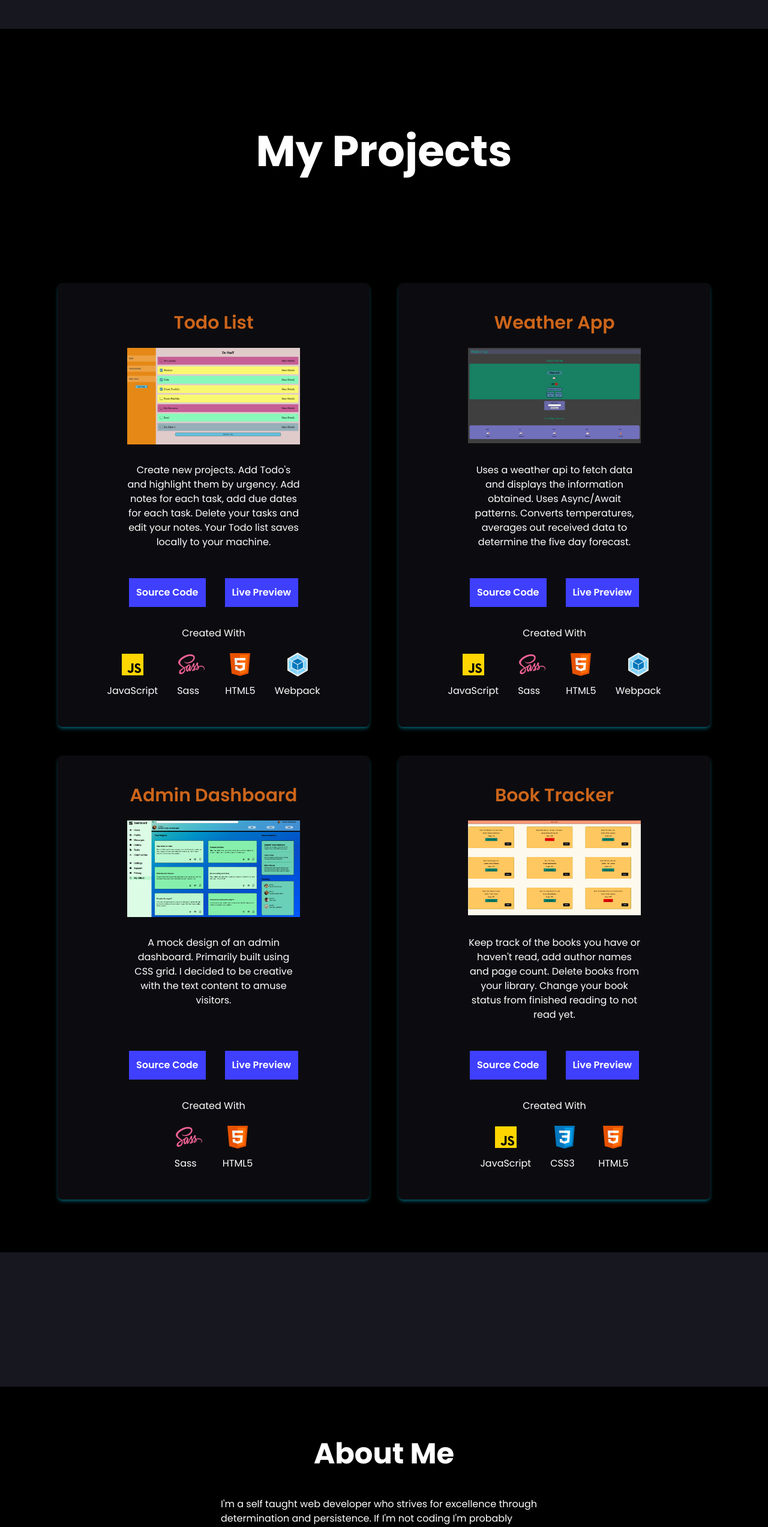
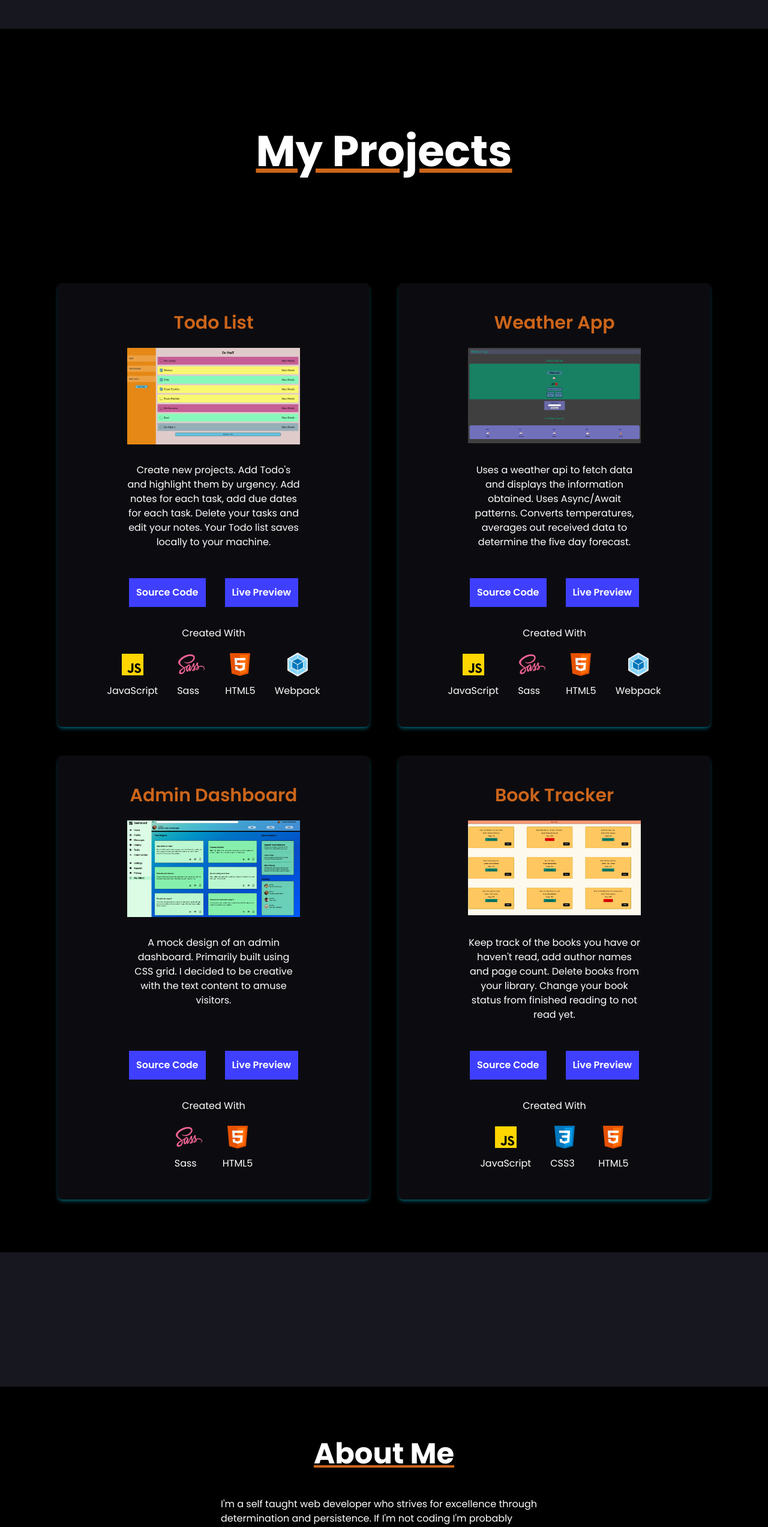
Before and after one commit to Dezzep/Portfolio, a React (Create React App) app: page / in a window 1280 px wide. Shown: the part 1160-3706 px from the top of the page at 60% size. Built offline with nearby package versions, Linux system fonts and the light colour scheme.

Commit message:
changed a bit of text in the about me, styled headers more. Made div spacing more mobile friendly.

```diff
--- a/src/App.js
+++ b/src/App.js
@@ -6,6 +6,7 @@ import Projects from './components/Projects';
 import About from './components/About';
 import Contact from './components/Contact';
 document.body.style.backgroundColor = "#17171F";
+
 function App() {
   return (
     <div className='text-white font-poppins pb-12'>
--- a/src/components/About.js
+++ b/src/components/About.js
@@ -1,8 +1,8 @@
 import '../App.css';
 export default function About(props) {
   return (
-    <div id='about' className='p-16 container mt-56 lg:flex-col justify-between items-center mx-auto px-8 md:px-24 lg:px-24 w-full bg-black pb-56'>
-      <h2 className='mt-6 text-3xl font-bold md:text-6xl lg:text-5xl text-center mb-12'> About Me </h2>
+    <div id='about' className='p-16 container sm:mt-56 lg:flex-col justify-between items-center mx-auto px-8 md:px-24 lg:px-24 w-full bg-black pb-56'>
+      <h2 className='mt-6 text-3xl font-bold md:text-6xl lg:text-5xl text-center mb-12 underline decoration-pop'> About Me </h2>
       <div className='mx-auto w-2/4'>{props.description}</div>
       <h2 className='text-center mt-12 font-semibold text-xl'>Some stuff I do for fun</h2>
       <div className='flex card-list'>
@@ -32,7 +32,7 @@ export default function About(props) {
           </article>
           <article className='card'>
           <h3 className='text-pop  mt-2 mb-4 p-1 text-center font-semibold'>Camping</h3>
-          <p className='ml-2'>Sometimes I bike to my destination, carrying my tent and equipment in saddlebags. Sometimes I canoe, carrying my gear in drybags. Usually I drive. <br/><br/><span className='bg-pop px-1'>Fun fact</span> <br/><span>My longest camping trip was a 12 day canoe trip!</span></p>
+          <p className='ml-2'>Sometimes I bike to my destination, carrying my tent and equipment in saddlebags. Sometimes I canoe, carrying my gear in drybags. <br/><br/><span className='bg-pop px-1'>Fun fact</span> <br/><span>My longest camping trip was a 12 day canoe trip!</span></p>
           </article>
     </div>
     </div>
--- a/src/components/Contact.js
+++ b/src/components/Contact.js
@@ -1,8 +1,8 @@
 import '../App.css';
 export default function Contact(props) {
   return (
-    <div id='contact' className='p-16 container lg:flex-col justify-between items-center mx-auto px-8 md:px-24 lg:px-24 w-full pb-24'>
-      <h2 className='mt-6 text-3xl font-bold md:text-6xl lg:text-5xl text-center mb-12'> Contact Me </h2>
+    <div id='contact' className='p-16 container lg:flex-col justify-between items-center mx-auto px-8 md:px-24 lg:px-24 w-full pb-24 bg-black md: mt-16'>
+      <h2 className='mt-6 text-3xl font-bold md:text-6xl lg:text-5xl text-center mb-12 underline decoration-pop'> Contact Me </h2>
       <div className='flex justify-evenly  py-8 items-center lg:gap-16 lg:py-24'>
       {/* bg-pop/[0.8] */}
 
--- a/src/components/Projects.js
+++ b/src/components/Projects.js
@@ -8,7 +8,7 @@ export default function Projects(props) {
   const css = <div className='flex-col'><svg className='ease-in duration-100 hover:scale-110 block mx-auto mb-2' xmlns="http://www.w3.org/2000/svg"  viewBox="0 0 48 48" width="48px" height="48px"><path fill="#0277BD" d="M41,5H7l3,34l14,4l14-4L41,5L41,5z"/><path fill="#039BE5" d="M24 8L24 39.9 35.2 36.7 37.7 8z"/><path fill="#FFF" d="M33.1 13L24 13 24 17 28.9 17 28.6 21 24 21 24 25 28.4 25 28.1 29.5 24 30.9 24 35.1 31.9 32.5 32.6 21 32.6 21z"/><path fill="#EEE" d="M24,13v4h-8.9l-0.3-4H24z M19.4,21l0.2,4H24v-4H19.4z M19.8,27h-4l0.3,5.5l7.9,2.6v-4.2l-4.1-1.4L19.8,27z"/></svg><p>CSS3</p></div>
   return (
     <div id='work' className='bg-black md:mt-64 pt-12 pb-16'>
-    <h2  className='mt-6 text-5xl font-bold md:text-6xl lg:text-7xl text-center md:py-24  mb-16'>My Projects</h2>
+    <h2  className='mt-24 sm:mt-6 text-5xl font-bold md:text-6xl lg:text-7xl text-center md:py-24  mb-16 underline decoration-pop'>My Projects</h2>
     <div className='container grid  grid-cols-1 lg:grid-cols-2  mx-auto px-8 md:px-16 lg:px-24 w-full gap-12 items-center py-6'>
       <Card
         title='Todo List'
```
